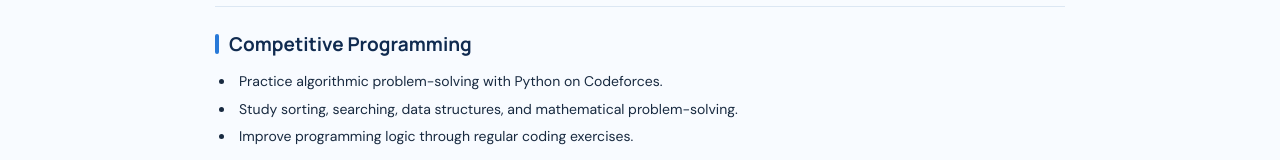
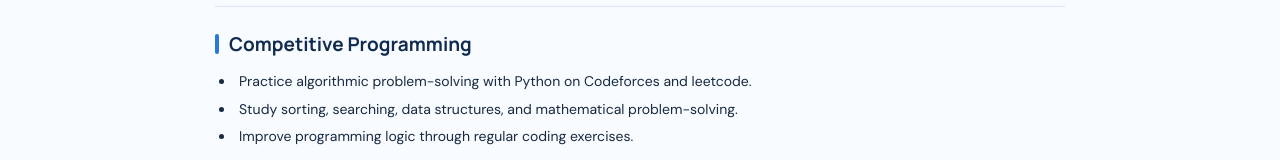
Before and after one commit to abraham-takale/abraham-takale.github.io, a plain HTML site: page resume.html in a window 1280 px wide. Shown: the part 1430-1590 px from the top of the page. Drawn offline with Linux system fonts and the light colour scheme.

Commit message:
Update competitive programming experience in resume

```diff
--- a/resume.html
+++ b/resume.html
@@ -74,7 +74,7 @@
     <section class="resume-section">
       <h2>Competitive Programming</h2>
       <ul>
-        <li>Practice algorithmic problem-solving with Python on Codeforces.</li>
+        <li>Practice algorithmic problem-solving with Python on Codeforces and leetcode.</li>
         <li>Study sorting, searching, data structures, and mathematical problem-solving.</li>
         <li>Improve programming logic through regular coding exercises.</li>
       </ul>
```
